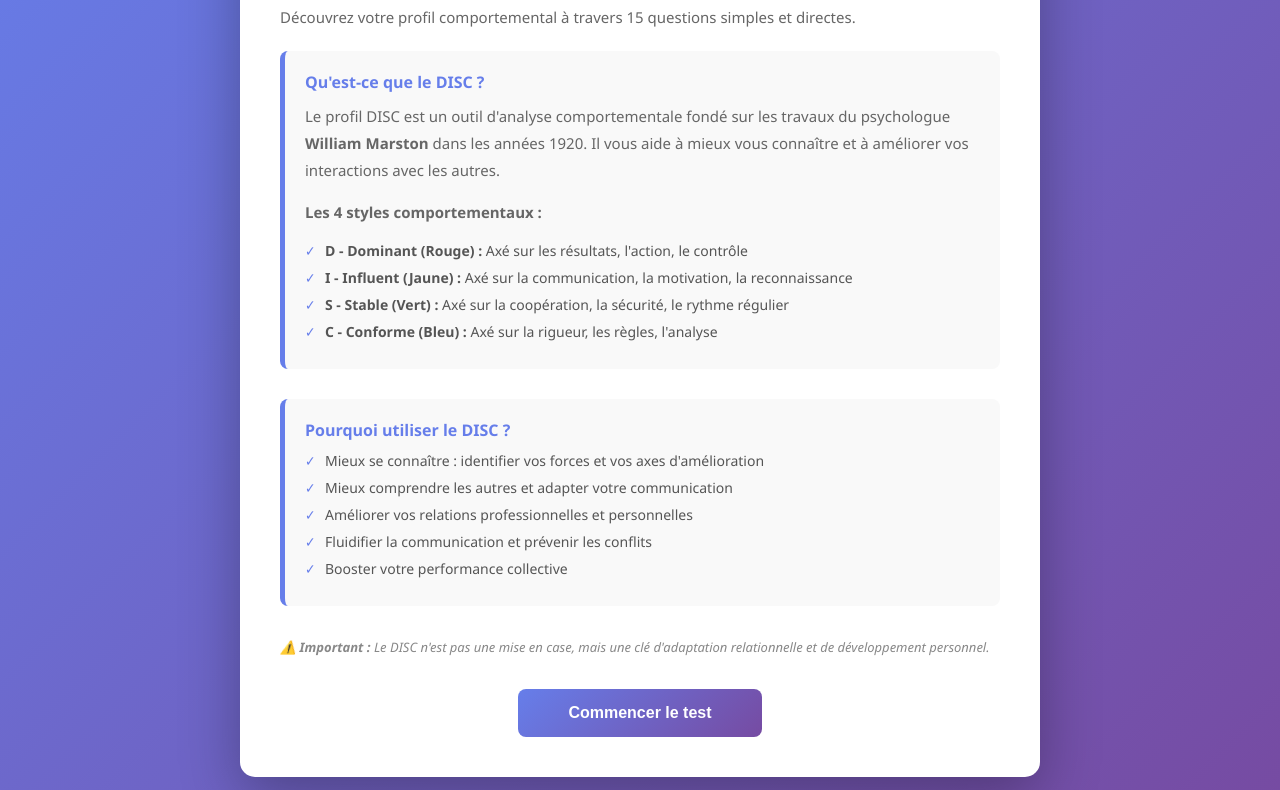
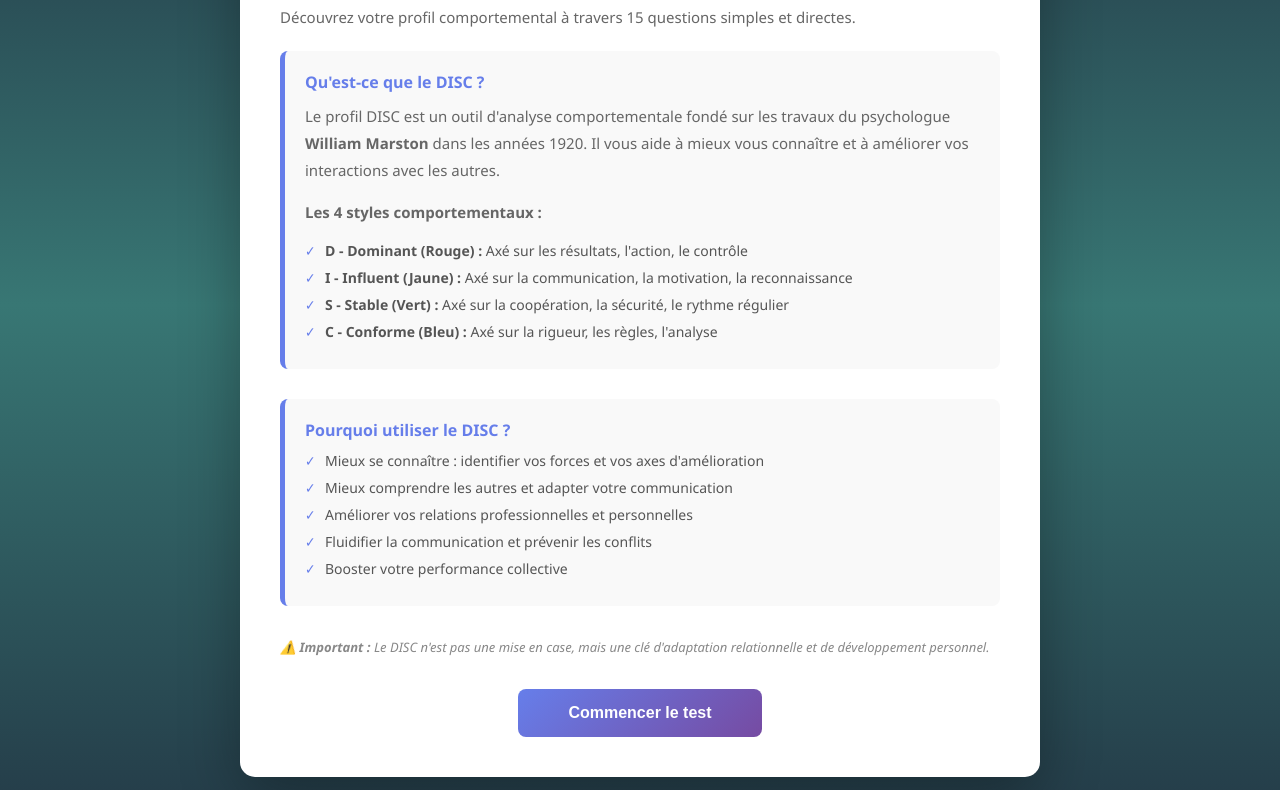
Before and after one commit to absoludigit/testDISC-equilibractions, a plain HTML site: page index.html in a window 1280 px wide. Shown: the part 187-977 px from the top of the page. Drawn offline with Linux system fonts and the light colour scheme.

Commit message:
Update index.html

```diff
--- a/index.html
+++ b/index.html
@@ -13,7 +13,7 @@
 
         body {
             font-family: 'Segoe UI', Tahoma, Geneva, Verdana, sans-serif;
-            background: linear-gradient(135deg, #667eea 0%, #764ba2 100%);
+            background: linear-gradient(180deg, #233846 0%, #387774 50%, #253E4A 100%);
             min-height: 100vh;
             display: flex;
             justify-content: center;
```
